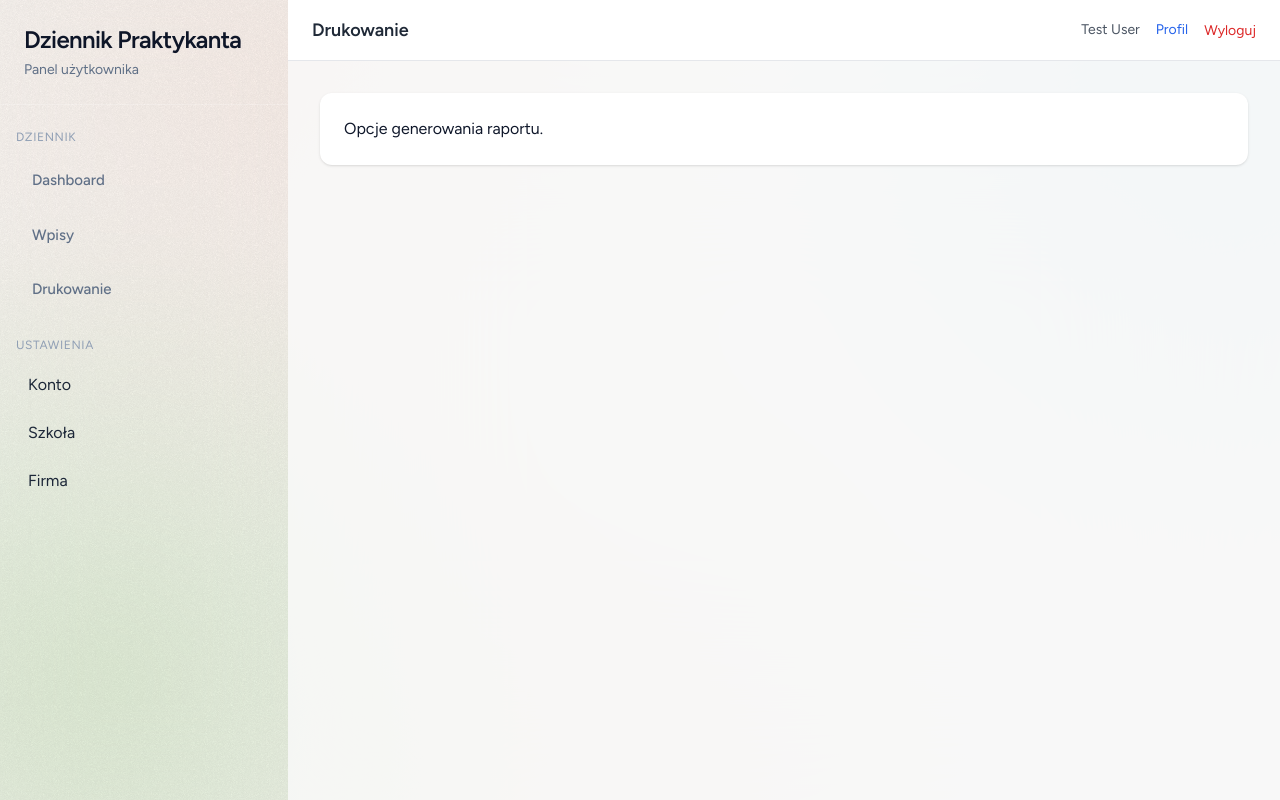
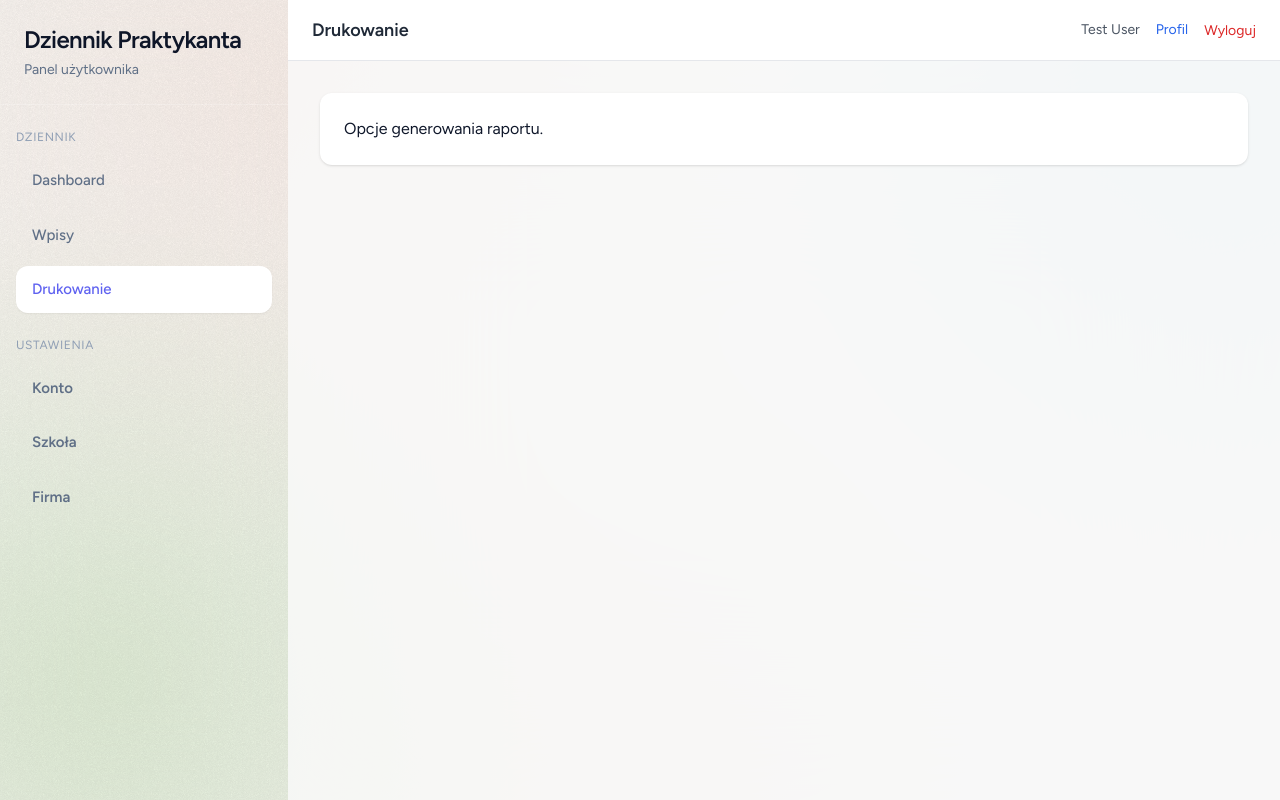
Before and after one commit to MikolajBorys/Laravel-dziennik, a Laravel app: page /print in a window 1280 px wide. Run offline with Laravel 12, Linux system fonts and the light colour scheme; a user stored in the database is signed in; data comes from the database, SQL or seed files in the repository; style sheets or scripts are compiled from the project's sources.

Commit message:
Add font-bold Tailwind class to settings nav links and fix nav inconsistencies
Co-authored-by: PolCoder-Adam <187049560+PolCoder-Adam@users.noreply.github.com>

```diff
--- a/resources/views/layouts/app.blade.php
+++ b/resources/views/layouts/app.blade.php
@@ -48,10 +48,16 @@
                                 : 'flex items-center gap-3 rounded-xl px-4 py-3 text-[15px] font-medium text-slate-500 transition hover:bg-white/50 hover:text-slate-800' }}">
                                 Dashboard
                                 </a>
-                                <a href="{{ route('entries.index') }}" class="flex items-center gap-3 rounded-2xl px-4 py-3 text-[15px] font-medium text-slate-500 transition hover:bg-white/50 hover:text-slate-800">
+                                <a href="{{ route('entries.index') }}"
+                                class="{{ request()->routeIs('entries.*')
+                                ? 'flex items-center gap-3 rounded-xl bg-white px-4 py-3 text-[15px] font-medium text-indigo-500 shadow-sm'
+                                : 'flex items-center gap-3 rounded-xl px-4 py-3 text-[15px] font-medium text-slate-500 transition hover:bg-white/50 hover:text-slate-800' }}">
                                     Wpisy
                                 </a>
-                                <a href="{{ route('print.index') }}" class="flex items-center gap-3 rounded-2xl px-4 py-3 text-[15px] font-medium text-slate-500 transition hover:bg-white/50 hover:text-slate-800">
+                                <a href="{{ route('print.index') }}"
+                                class="{{ request()->routeIs('print.*')
+                                ? 'flex items-center gap-3 rounded-xl bg-white px-4 py-3 text-[15px] font-medium text-indigo-500 shadow-sm'
+                                : 'flex items-center gap-3 rounded-xl px-4 py-3 text-[15px] font-medium text-slate-500 transition hover:bg-white/50 hover:text-slate-800' }}">
                                     Drukowanie
                                 </a>
                             </div>
@@ -60,13 +66,13 @@
                         <div>
                             <p class="text-xs uppercase tracking-wider text-slate-400 mb-3">Ustawienia</p>
                             <div class="space-y-2">
-                                <a href="{{ route('settings.account') }}" class="block px-3 py-2 rounded-lg hover:bg-slate-800">
+                                <a href="{{ route('settings.account') }}" class="{{ request()->routeIs('settings.account') ? 'flex items-center gap-3 rounded-xl bg-white px-4 py-3 text-[15px] font-bold text-indigo-500 shadow-sm' : 'flex items-center gap-3 rounded-xl px-4 py-3 text-[15px] font-bold text-slate-500 transition hover:bg-white/50 hover:text-slate-800' }}">
                                     Konto
                                 </a>
-                                <a href="{{ route('settings.school') }}" class="block px-3 py-2 rounded-lg hover:bg-slate-800">
+                                <a href="{{ route('settings.school') }}" class="{{ request()->routeIs('settings.school') ? 'flex items-center gap-3 rounded-xl bg-white px-4 py-3 text-[15px] font-bold text-indigo-500 shadow-sm' : 'flex items-center gap-3 rounded-xl px-4 py-3 text-[15px] font-bold text-slate-500 transition hover:bg-white/50 hover:text-slate-800' }}">
                                     Szkoła
                                 </a>
-                                <a href="{{ route('settings.company') }}" class="block px-3 py-2 rounded-lg hover:bg-slate-800">
+                                <a href="{{ route('settings.company') }}" class="{{ request()->routeIs('settings.company') ? 'flex items-center gap-3 rounded-xl bg-white px-4 py-3 text-[15px] font-bold text-indigo-500 shadow-sm' : 'flex items-center gap-3 rounded-xl px-4 py-3 text-[15px] font-bold text-slate-500 transition hover:bg-white/50 hover:text-slate-800' }}">
                                     Firma
                                 </a>
                             </div>
```
